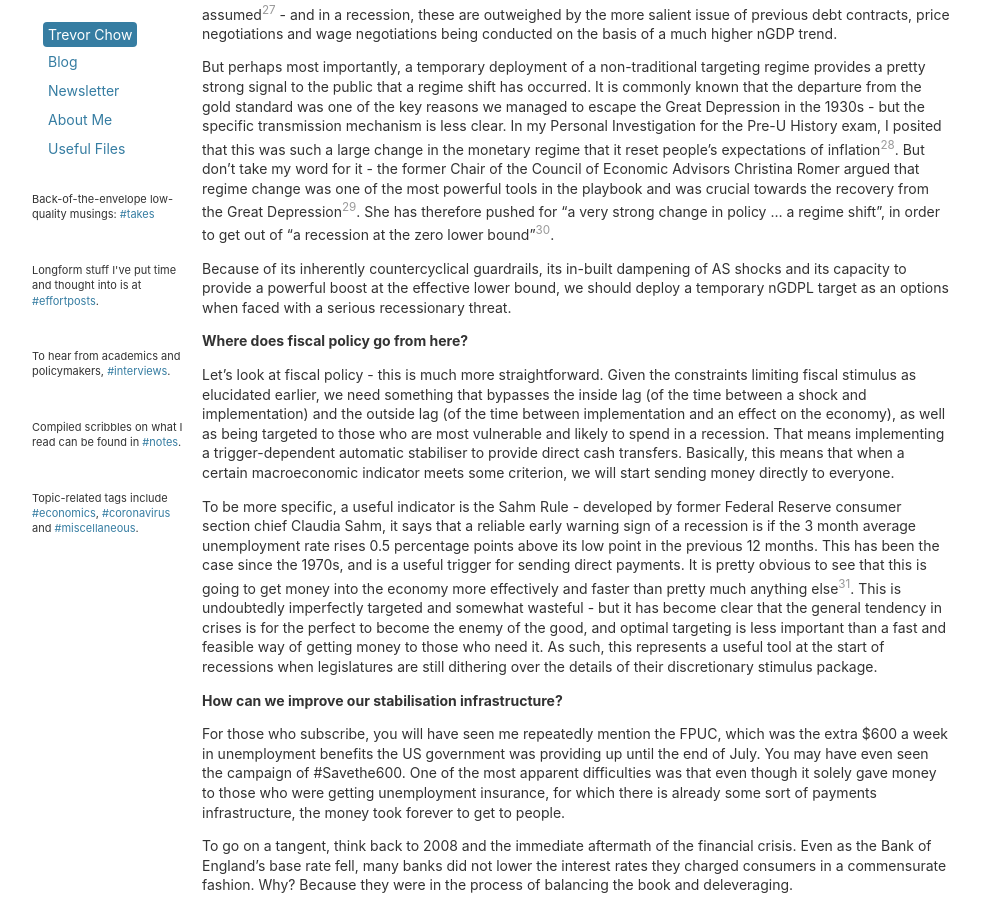
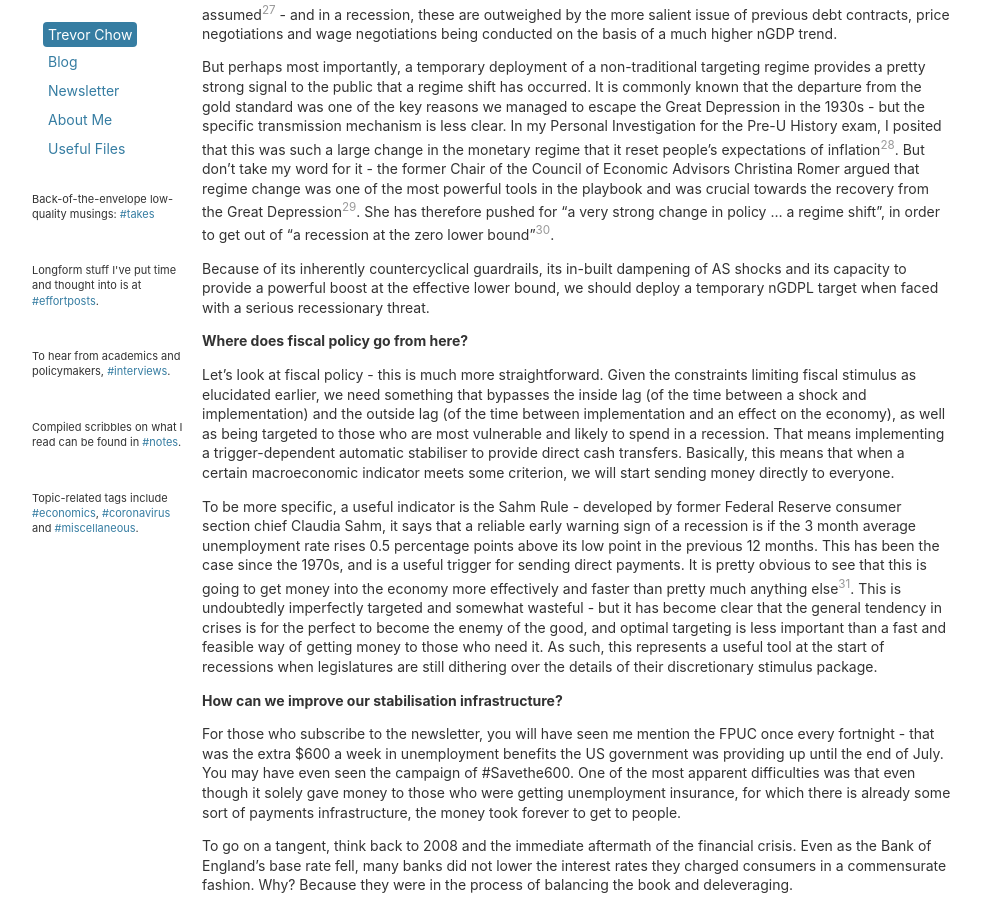
Before and after one commit to tmychow/tmychow.github.io, a Jekyll site: the page built from _posts/2020-09-05-the-next-recession.md, in a window 1280 px wide and 900 px high, scrolled down 7921 px. Shown: the whole window, without its empty margins (28-1009 px from the left). Built offline with Jekyll 4.4.1, drawn with Linux system fonts in a browser that asks for light colours; formulas are drawn with MathJax 3.

Commit message:
Update 2020-09-05-the-next-recession.md

```diff
--- a/_posts/2020-09-05-the-next-recession.md
+++ b/_posts/2020-09-05-the-next-recession.md
@@ -157,7 +157,7 @@
 [^29]: [Romer 2014](https://eml.berkeley.edu/~cromer/Lectures/Romer%20Regime%20Shift%20NBER%20Macroeconomics%20Annual.pdf)
 [^30]: [Romer 2012](https://thebrowser.com/interviews/christina-romer-on-learning-great-depression)
 
-Because of its inherently countercyclical guardrails, its in-built dampening of AS shocks and its capacity to provide a powerful boost at the effective lower bound, we should deploy a temporary nGDPL target as an options when faced with a serious recessionary threat.
+Because of its inherently countercyclical guardrails, its in-built dampening of AS shocks and its capacity to provide a powerful boost at the effective lower bound, we should deploy a temporary nGDPL target when faced with a serious recessionary threat.
 
 **Where does fiscal policy go from here?**
 
@@ -169,7 +169,7 @@
 
 **How can we improve our stabilisation infrastructure?**
 
-For those who subscribe, you will have seen me repeatedly mention the FPUC, which was the extra <span>$</span>600 a week in unemployment benefits the US government was providing up until the end of July. You may have even seen the campaign of #Savethe600. One of the most apparent difficulties was that even though it solely gave money to those who were getting unemployment insurance, for which there is already some sort of payments infrastructure, the money took forever to get to people.
+For those who subscribe to the newsletter, you will have seen me mention the FPUC once every fortnight - that was the extra <span>$</span>600 a week in unemployment benefits the US government was providing up until the end of July. You may have even seen the campaign of #Savethe600. One of the most apparent difficulties was that even though it solely gave money to those who were getting unemployment insurance, for which there is already some sort of payments infrastructure, the money took forever to get to people.
 
 To go on a tangent, think back to 2008 and the immediate aftermath of the financial crisis. Even as the Bank of England's base rate fell, many banks did not lower the interest rates they charged consumers in a commensurate fashion. Why? Because they were in the process of balancing the book and deleveraging.
 
```
